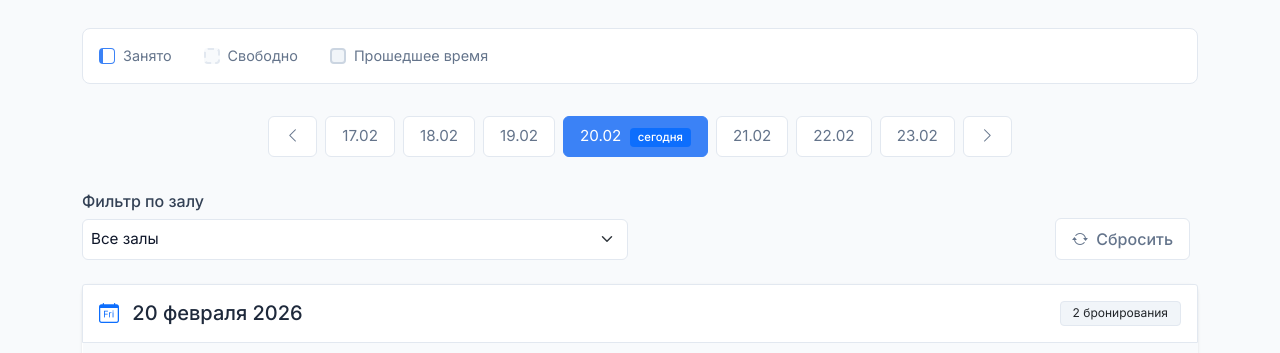
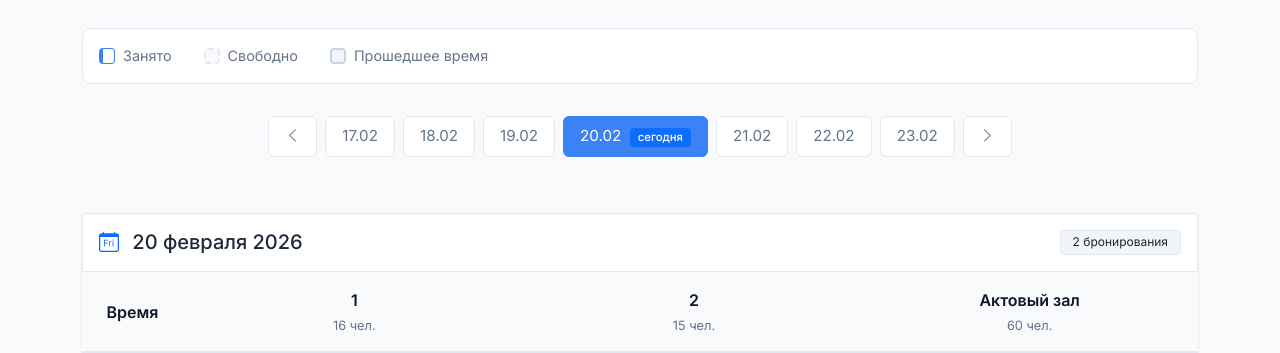
Before and after one commit to Dina230/work1, a Django app: page /schedule/ in a window 1280 px wide. Shown: the part 299-652 px from the top of the page. Run offline with Django 5.2, Linux system fonts and the light colour scheme; a user stored in the database is signed in; data comes from the database, SQL or seed files in the repository; both versions use the stored data as it was after the commit.

Commit message:
готово все, исправлено много что

```diff
--- a/booking_system/bookings/templates/bookings/schedule.html
+++ b/booking_system/bookings/templates/bookings/schedule.html
@@ -110,14 +110,6 @@
     }
     .legend-color.free { background-color: var(--bg-light); border: 2px dashed var(--border-color); }
     .legend-color.past { background-color: #f1f5f9; border: 2px solid #cbd5e1; }
-    .filter-select {
-        border: 1px solid var(--border-color); border-radius: 0.375rem;
-        padding: 0.5rem; color: var(--text-primary);
-    }
-    .filter-select:focus {
-        border-color: var(--accent); outline: none;
-        box-shadow: 0 0 0 3px rgba(59, 130, 246, 0.1);
-    }
     .empty-state {
         text-align: center; padding: 4rem 2rem; background-color: white;
         border: 1px solid var(--border-color); border-radius: 0.5rem;
@@ -162,43 +154,30 @@
     <div class="legend-item"><div class="legend-color past"></div><span>Прошедшее время</span></div>
 </div>
 
+<!-- Навигация по датам -->
 <div class="date-navigator">
-    <a href="?date={{ prev_date|date:'Y-m-d' }}{% if room_id %}&room={{ room_id }}{% endif %}" class="date-btn">
+    <a href="?date={{ prev_date|date:'Y-m-d' }}" class="date-btn">
         <i class="bi bi-chevron-left"></i>
     </a>
     {% for d in dates %}
-        <a href="?date={{ d.date|date:'Y-m-d' }}{% if room_id %}&room={{ room_id }}{% endif %}"
+        <a href="?date={{ d.date|date:'Y-m-d' }}"
            class="date-btn {% if d.is_selected %}active{% endif %}">
             {{ d.display }}
             {% if d.is_today %}<span class="badge bg-primary ms-1">сегодня</span>{% endif %}
         </a>
     {% endfor %}
-    <a href="?date={{ next_date|date:'Y-m-d' }}{% if room_id %}&room={{ room_id }}{% endif %}" class="date-btn">
+    <a href="?date={{ next_date|date:'Y-m-d' }}" class="date-btn">
         <i class="bi bi-chevron-right"></i>
     </a>
 </div>
 
-<div class="row mb-4 align-items-end">
-    <div class="col-md-6">
-        <label for="roomFilter" class="form-label fw-medium">Фильтр по залу</label>
-        <select class="form-select filter-select" id="roomFilter" onchange="filterByRoom(this.value)">
-            <option value="">Все залы</option>
-            {% for room in rooms %}
-                <option value="{{ room.id }}" {% if room_id == room.id %}selected{% endif %}>
-                    {{ room.name }} ({{ room.capacity }} чел.)
-                </option>
-            {% endfor %}
-        </select>
-    </div>
-    <div class="col-md-6 text-md-end mt-3 mt-md-0">
-        <a href="{% url 'bookings:schedule' %}?date={{ selected_date|date:'Y-m-d' }}"
-           class="btn btn-outline-secondary me-2">
-            <i class="bi bi-arrow-repeat me-1"></i> Сбросить
-        </a>
+<!-- Кнопка экспорта (только для сотрудников и заявителей) -->
+<div class="row mb-4">
+    <div class="col-12 text-end">
         {% if user_role == 'employee' or user_role == 'requester' %}
             <a href="{% url 'bookings:export_schedule' %}?date={{ selected_date|date:'Y-m-d' }}"
                class="btn btn-outline-success">
-                <i class="bi bi-download me-1"></i> Экспорт
+                <i class="bi bi-download me-1"></i> Экспорт CSV
             </a>
         {% endif %}
     </div>
@@ -210,11 +189,6 @@
             <h5 class="fw-semibold mb-0">
                 <i class="bi bi-calendar-day text-primary me-2"></i>
                 {{ selected_date|date:"d E Y" }}
-                {% if room_id %}
-                    {% for room in rooms %}
-                        {% if room.id == room_id %}— {{ room.name }}{% endif %}
-                    {% endfor %}
-                {% endif %}
             </h5>
             <span class="badge bg-light text-dark">
                 {{ total_bookings }}
@@ -223,7 +197,7 @@
         </div>
     </div>
     <div class="card-body p-0">
-        {% if total_bookings == 0 and not room_id %}
+        {% if total_bookings == 0 %}
             <div class="empty-state">
                 <i class="bi bi-calendar-x"></i>
                 <h5>Нет бронирований</h5>
@@ -240,23 +214,12 @@
                     <thead>
                         <tr>
                             <th class="time-slot">Время</th>
-                            {% if not room_id %}
                             {% for room in rooms %}
                                 <th>
                                     <div class="room-header">{{ room.name }}</div>
                                     <div class="room-capacity">{{ room.capacity }} чел.</div>
                                 </th>
                             {% endfor %}
-                            {% else %}
-                                {% for room in rooms %}
-                                    {% if room.id == room_id %}
-                                        <th>
-                                            <div class="room-header">{{ room.name }}</div>
-                                            <div class="room-capacity">{{ room.capacity }} чел.</div>
-                                        </th>
-                                    {% endif %}
-                                {% endfor %}
-                            {% endif %}
                         </tr>
                     </thead>
                     <tbody>
@@ -315,13 +278,4 @@
         {% endif %}
     </div>
 </div>
-
-<script>
-    function filterByRoom(roomId) {
-        let url = new URL(window.location.href);
-        if (roomId) { url.searchParams.set('room', roomId); }
-        else { url.searchParams.delete('room'); }
-        window.location.href = url.toString();
-    }
-</script>
 {% endblock %}
```
Also changed, not shown: booking_system/bookings/templates/bookings/create_booking.html (+4 -4 lines), booking_system/bookings/templates/bookings/profile.html (line endings or trailing spaces), booking_system/db.sqlite3, booking_system/media/rooms/i.jfif (added), booking_system/media/rooms/i_3LiDuq8.jfif (added), booking_system/media/rooms/portrait-room-meeting-1-1024x575_PIsVkEF.png (added), booking_system/media/rooms/portrait-room-meeting-1-1024x575_RbVNFPI.png (added). Lines whose indentation alone changed are shown as unchanged.
